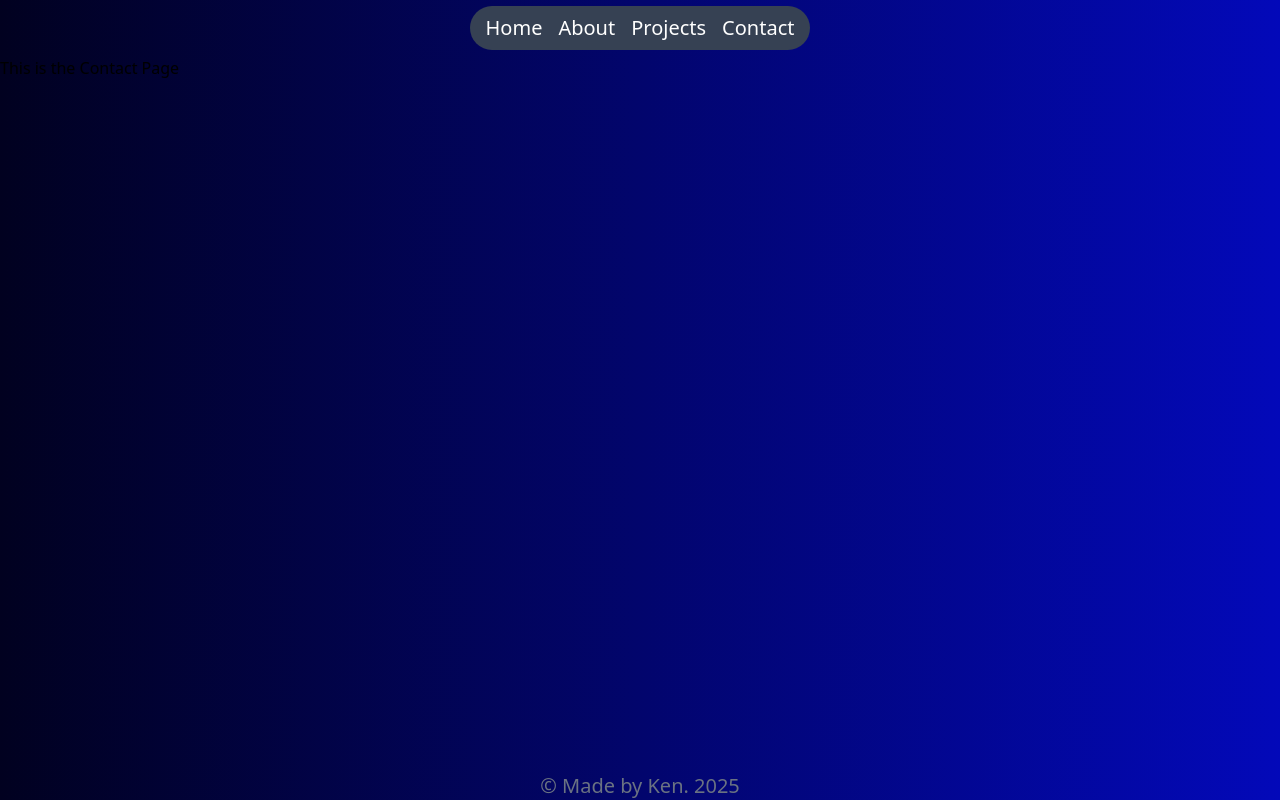
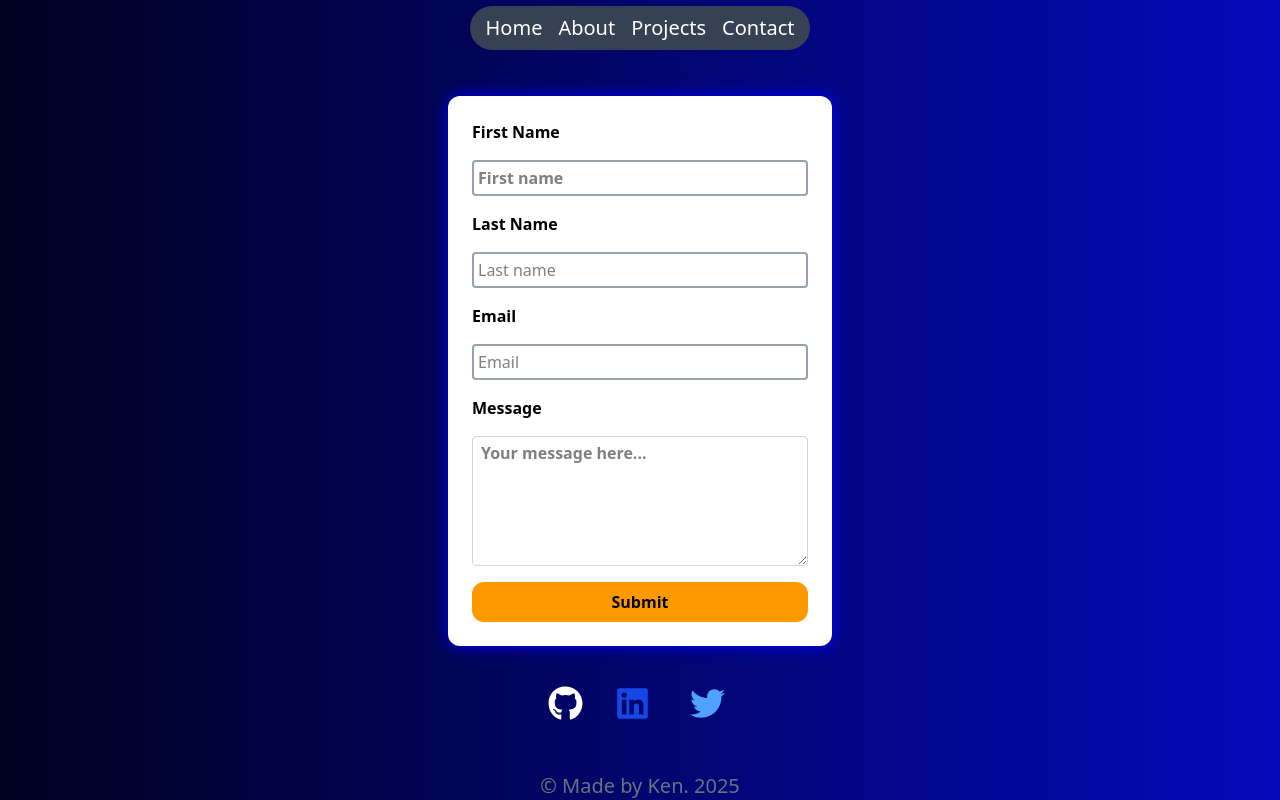
Before and after one commit to ken-jibril/Ken-s-portfolio, a React (Vite) app: page /contact in a window 1280 px wide. Built offline with nearby package versions, Linux system fonts and the light colour scheme.

Commit message:
add a contact form and use formspree to handle submissions

```diff
--- a/src/Pages/Contact.jsx
+++ b/src/Pages/Contact.jsx
@@ -1,7 +1,110 @@
+import React, { useState } from 'react';
+import { FaGithub, FaLinkedin, FaTwitter, FaInstagram } from "react-icons/fa";
+
+
 function Contact() {
+
+    const [firstname, setFirstname] = useState('');
+    const [lastname, setLastname] = useState('');
+    const [email, setEmail] = useState('');
+    const [message, setMessage] = useState('');
+
+    // Handle form submission logic here
+
+    const handleSubmit = async (e) => {
+        e.preventDefault();
+        // You can add form validation and submission logic here
+        console.log({ firstname, lastname, email, message });
+        const res = await fetch('https://formspree.io/f/xeorkndp', {
+            method: 'POST',
+            headers: {
+                'Content-Type': 'application/json'
+            },
+            body: JSON.stringify({
+                firstname,
+                lastname,
+                email,
+                message
+            })
+        });
+
+        // Handle successful submission (e.g., show a success message, clear the form)
+        if (res.ok) {
+            alert('✅Message sent successfully!');
+            setFirstname('');
+            setLastname('');
+            setEmail('');
+            setMessage('');
+        }
+        else {
+            alert('❌Failed to send message. Please try again later.');
+        }
+    };
+
     return (
-        <h1>This is the Contact Page</h1>
-     );
+        <>
+            <form onSubmit={handleSubmit} className="mx-auto flex flex-col gap-4 w-96 mt-10 mb-10 bg-white p-6 rounded-xl shadow-[0_0_15px_blue]">
+                <label htmlFor="firstname" className="font-semibold">First Name</label>
+                <input
+                    type="text"
+                    name="firstname"
+                    id="firstname"
+                    placeholder="First name"
+                    className="border-2 border-gray-400 py-1 rounded px-1 font-semibold"
+                    required
+                    value={firstname}
+                    onChange={e => setFirstname(e.target.value)}
+                />
+                <label htmlFor="lastname" className="font-semibold">Last Name</label>
+                <input
+                    type="text"
+                    name="lastname"
+                    id="lastname"
+                    placeholder="Last name"
+                    className="border-2 border-gray-400 py-1 rounded px-1"
+                    required
+                    value={lastname}
+                    onChange={e => setLastname(e.target.value)}
+                />
+                <label htmlFor="email" className="font-semibold">Email</label>
+                <input
+                    type="email"
+                    name="email"
+                    id="email"
+                    placeholder="Email"
+                    className="border-2 border-gray-400 py-1 rounded px-1"
+                    required
+                    value={email}
+                    onChange={e => setEmail(e.target.value)}
+                />
+                <label htmlFor="message" className="font-semibold">Message</label>
+                <textarea
+                    name="message"
+                    id="message"
+                    cols="30"
+                    rows="5"
+                    placeholder="Your message here..."
+                    className="border border-gray-300 rounded px-2 py-1 font-semibold"
+                    required
+                    value={message}
+                    onChange={e => setMessage(e.target.value)}
+                ></textarea>
+                <button type="submit" className="bg-amber-500 text-black font-semibold px-6 py-2 rounded-xl hover:bg-amber-400 hover:scale-105 transition-all duration-300">Submit</button>
+            </form>
+            <div className="flex justify-center flex-row gap-6 mb-10">
+               <a href="https://github.com/ken-jibril" target="_blank" rel="noopener noreferrer">
+                <FaGithub size={35} className="text-white" />
+               </a>
+
+               <a href="https://www.linkedin.com/in/kennedy-njoroge-35b84a366/" target='_blank' rel='noopener noreferrer'>
+               <FaLinkedin size={35} className="text-blue-700 mx-2" />
+               </a>
+               <a href="https://x.com/JibrilKen42083" target='_blank' rel='noopener noreferrer'>
+               <FaTwitter size={35} className="text-blue-400 hover:text-blue-500 mx-2" />
+               </a>
+            </div>
+        </>
+    );
 }
 
 export default Contact;
```
